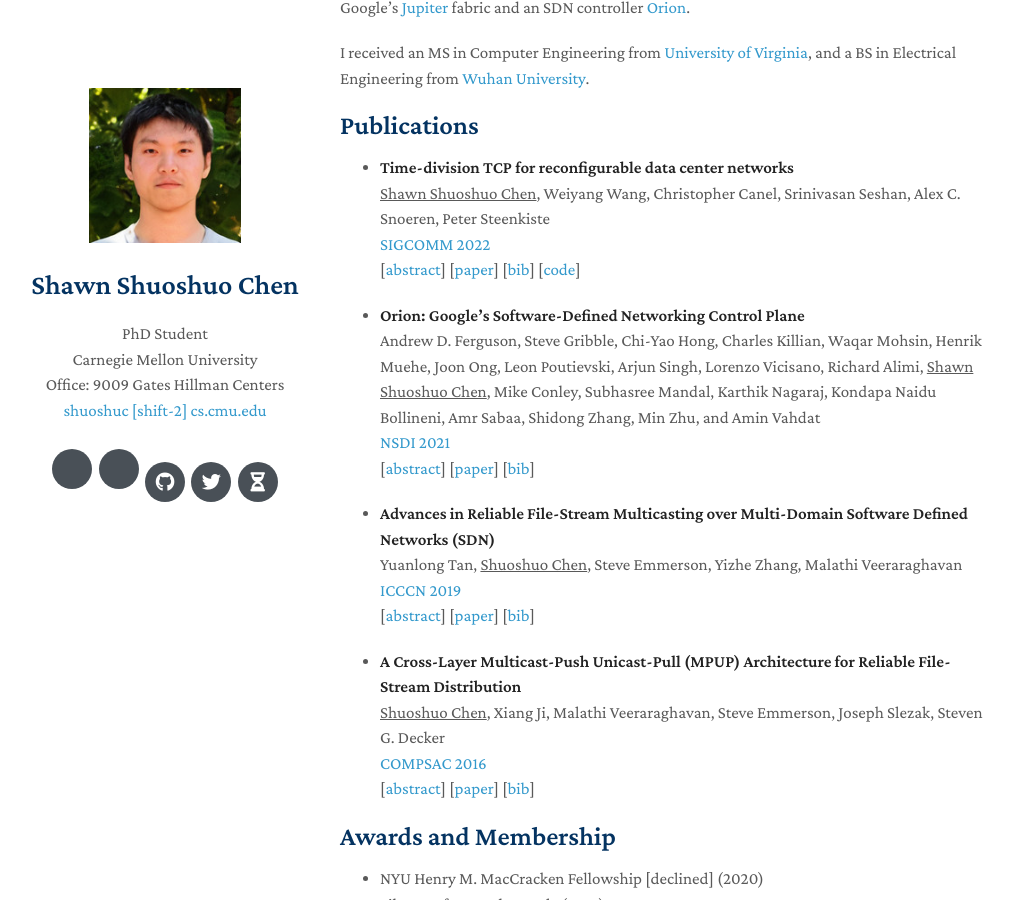
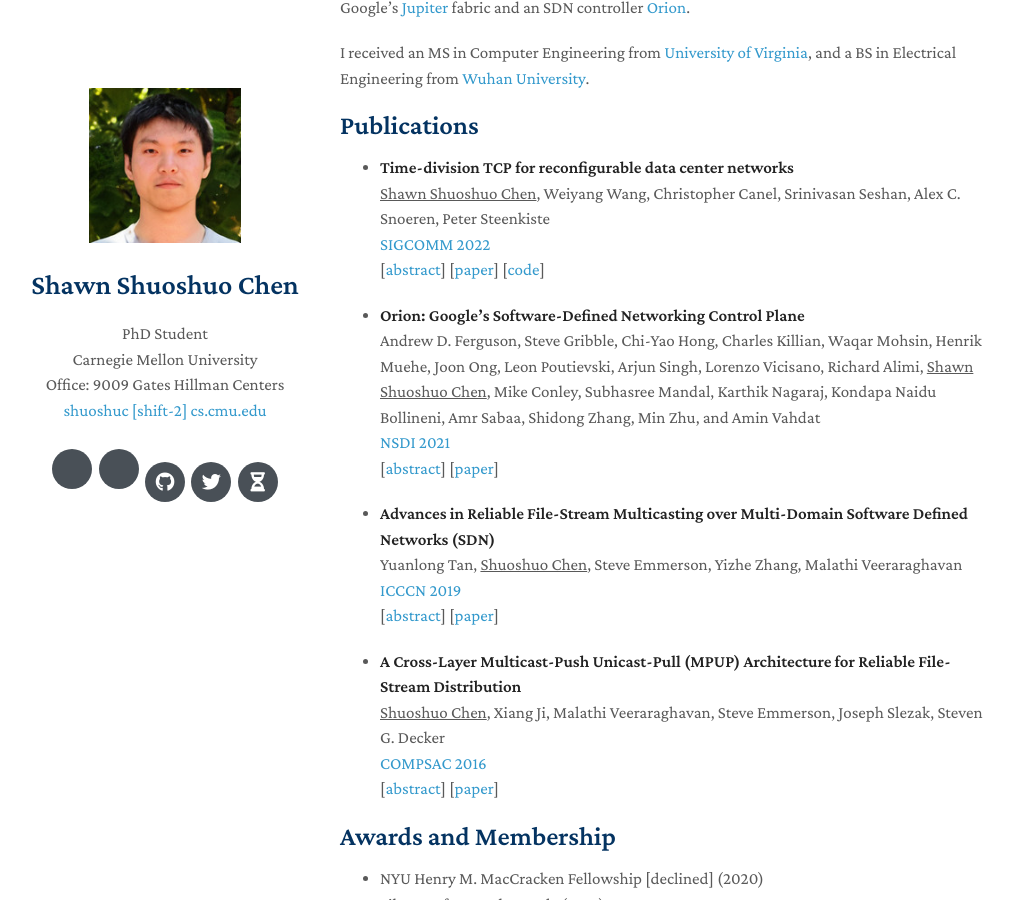
Before and after one commit to shuoshuc/homepage, a Jekyll site: the page built from index.md, in a window 1280 px wide and 900 px high, scrolled down 343 px. Shown: the whole window, without its empty margins (130-1144 px from the left). Built offline with Jekyll 4.4.1, drawn with Linux system fonts in a browser that asks for light colours; nearby versions of some CDN libraries; a style sheet for code colours, icons or effects is not loaded.

Commit message:
Update index.md

```diff
--- a/index.md
+++ b/index.md
@@ -18,7 +18,7 @@ I received an MS in Computer Engineering from [University of Virginia](https://w
   <br>
   [SIGCOMM 2022](https://conferences.sigcomm.org/sigcomm/2022/)
   <br>
-  [[abstract](https://dl.acm.org/doi/10.1145/3544216.3544254)] [[paper](./assets/papers/tdtcp-sigcomm22.pdf)] [[bib](./assets/papers/tdtcp-sigcomm22.txt)] [[code](https://github.com/shuoshuc/TDTCP)]
+  [[abstract](https://dl.acm.org/doi/10.1145/3544216.3544254)] [[paper](./assets/papers/tdtcp-sigcomm22.pdf)] [[code](https://github.com/shuoshuc/TDTCP)]
 
 - **Orion: Google's Software-Defined Networking Control Plane**
   <br>
@@ -26,7 +26,7 @@ I received an MS in Computer Engineering from [University of Virginia](https://w
   <br>
   [NSDI 2021](https://www.usenix.org/conference/nsdi21)
   <br>
-  [[abstract](https://www.usenix.org/conference/nsdi21/presentation/ferguson)] [[paper](./assets/papers/orion-nsdi21.pdf)] [[bib](./assets/papers/orion-nsdi21.txt)]
+  [[abstract](https://www.usenix.org/conference/nsdi21/presentation/ferguson)] [[paper](./assets/papers/orion-nsdi21.pdf)]
 
 - **Advances in Reliable File-Stream Multicasting over Multi-Domain Software Defined Networks (SDN)**
   <br>
@@ -34,7 +34,7 @@ I received an MS in Computer Engineering from [University of Virginia](https://w
   <br>
   [ICCCN 2019](http://www.icccn.org/icccn19/index.html)
   <br>
-  [[abstract](https://ieeexplore.ieee.org/document/8847110)] [[paper](./assets/papers/tan-icccn19.pdf)] [[bib](./assets/papers/tan-icccn19.txt)]
+  [[abstract](https://ieeexplore.ieee.org/document/8847110)] [[paper](./assets/papers/tan-icccn19.pdf)]
 
 - **A Cross-Layer Multicast-Push Unicast-Pull (MPUP) Architecture for Reliable File-Stream Distribution**
   <br>
@@ -42,7 +42,7 @@ I received an MS in Computer Engineering from [University of Virginia](https://w
   <br>
   [COMPSAC 2016](https://dblp.org/db/conf/compsac/compsac2016.html)
   <br>
-  [[abstract](https://ieeexplore.ieee.org/document/7552068)] [[paper](./assets/papers/fmtp-compsac2016.pdf)] [[bib](./assets/papers/fmtp-compsac16.txt)]
+  [[abstract](https://ieeexplore.ieee.org/document/7552068)] [[paper](./assets/papers/fmtp-compsac2016.pdf)]
 
 ## Awards and Membership
 
```
